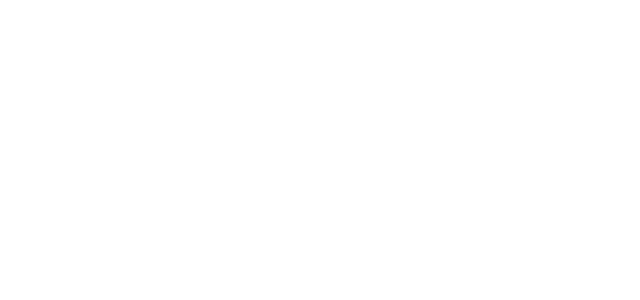
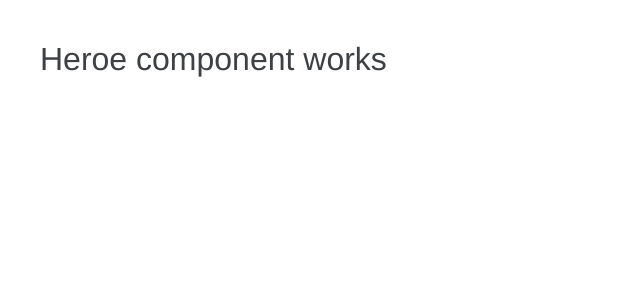
Before and after one commit to GustavoSepul/curso-angular, an Angular app: page / in a window 1280 px wide. Shown: the top 300 px of the page, without its empty margins (0-640 px from the left). Built offline with nearby package versions, Linux system fonts and the light colour scheme.

Commit message:
cap 43 curso angular
ordenamiento directorios

```diff
--- a/src/app/app.component.html
+++ b/src/app/app.component.html
@@ -1,3 +1,5 @@
 <!-- <app-contador></app-contador>
 
 <app-contador></app-contador> -->
+
+<app-heore></app-heore>
--- a/src/app/app.module.ts
+++ b/src/app/app.module.ts
@@ -2,12 +2,14 @@ import { NgModule } from '@angular/core';
 import { BrowserModule } from '@angular/platform-browser';
 
 import { AppComponent } from './app.component';
-import { ContadorComponent } from './contador.component';
+import { ContadorComponent } from './contador/contador.component';
+import { HeroreComponent } from './heroes/heore/heroe.component';
 
 @NgModule({
   declarations: [
     AppComponent,
-    ContadorComponent
+    ContadorComponent,
+    HeroreComponent
   ],
   imports: [
     BrowserModule
--- /dev/null
+++ b/src/app/heroes/heore/heroe.component.html
@@ -0,0 +1 @@
+<h1> Heroe component works </h1>
```
Also changed, not shown: src/app/heroes/heore/heroe.component.ts (added, +12 -0 lines), src/app/contador/contador.component.ts (renamed from src/app/contador.component.ts).
